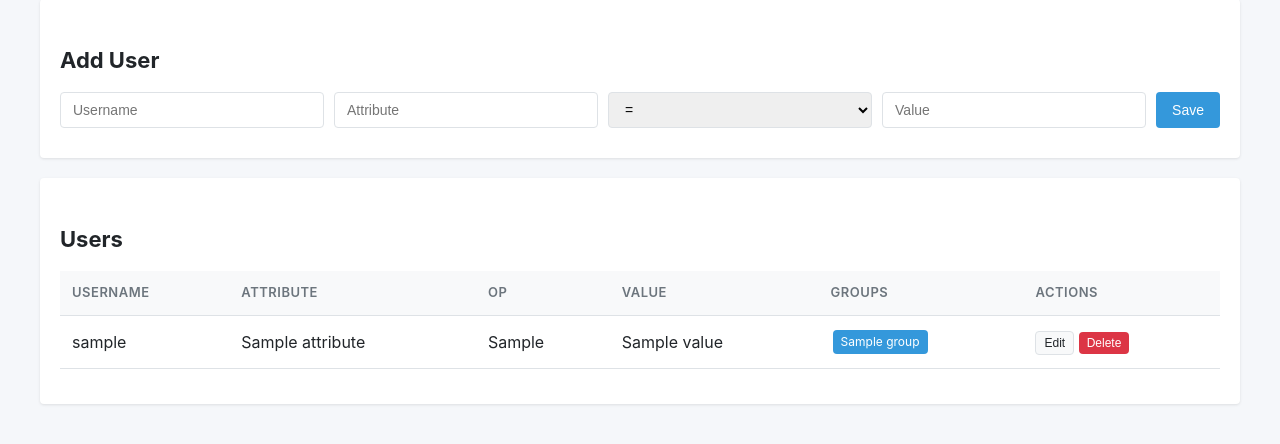
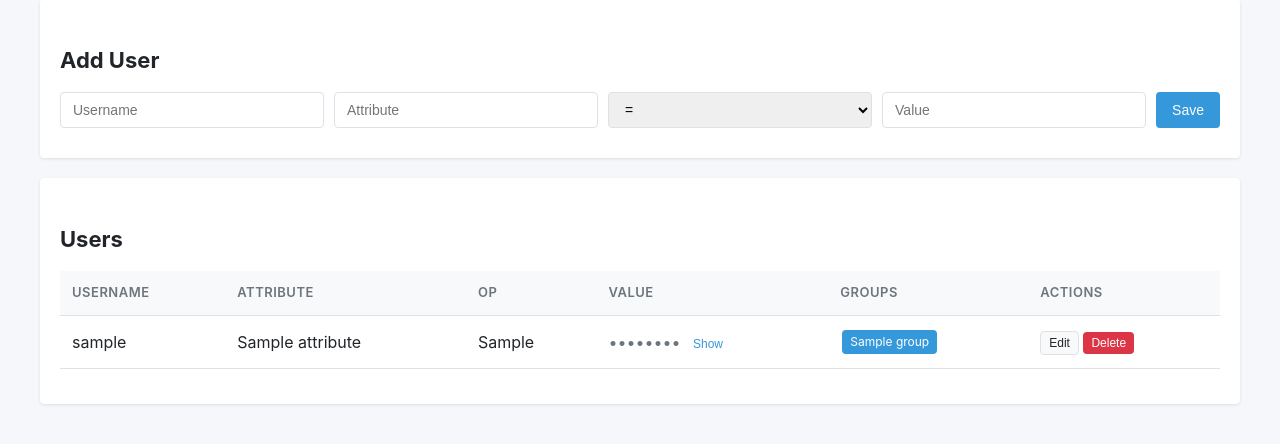
Before and after one commit to bsnellen/FR_Mgmt, a Flask app: template templates/index.html in a window 1280 px wide. Shown: the part 135-579 px from the top of the page. Run offline with Flask 3, Linux system fonts and the light colour scheme; the template is opened without the code that fills it: most values are stand-ins (such as "Sample title", 1, 10 or a date in 2020).

Commit message:
Hide value column with Show/Hide toggle per row
Co-authored-by: bsnellen <bsnellen@users.noreply.github.com>

```diff
--- a/templates/index.html
+++ b/templates/index.html
@@ -177,6 +177,19 @@
             display: none;
         }
         .overlay.active { display: block; }
+
+        .value-hidden { color: transparent; user-select: none; }
+        .value-hidden::after { content: '••••••••'; color: var(--text-light); }
+        .unhide-btn {
+            background: none;
+            border: none;
+            color: var(--primary);
+            cursor: pointer;
+            font-size: 12px;
+            padding: 2px 4px;
+            margin-left: 4px;
+        }
+        .unhide-btn:hover { text-decoration: underline; }
     </style>
 </head>
 <body>
@@ -247,7 +260,10 @@
                         <td>{{ user.username }}</td>
                         <td>{{ user.checks[0].attribute if user.checks else '' }}</td>
                         <td>{{ user.checks[0].op if user.checks else '' }}</td>
-                        <td>{{ user.checks[0].value if user.checks else '' }}</td>
+                        <td>
+                            <span class="value-hidden" data-value="{{ user.checks[0].value if user.checks else '' }}"></span>
+                            <button class="unhide-btn" onclick="toggleValue(this)">Show</button>
+                        </td>
                         <td>
                             {% for group in user.groups %}
                             <span class="group-badge">{{ group.groupname }}</span>
@@ -277,6 +293,19 @@
 
     <script>
         const allGroups = {{ groups | tojson }};
+
+        function toggleValue(button) {
+            const hiddenSpan = button.previousElementSibling;
+            if (hiddenSpan.classList.contains('value-hidden')) {
+                hiddenSpan.classList.remove('value-hidden');
+                hiddenSpan.textContent = hiddenSpan.dataset.value;
+                button.textContent = 'Hide';
+            } else {
+                hiddenSpan.classList.add('value-hidden');
+                hiddenSpan.textContent = '';
+                button.textContent = 'Show';
+            }
+        }
 
         document.addEventListener('DOMContentLoaded', function() {
             document.querySelectorAll('.edit-btn').forEach(button => {
```
